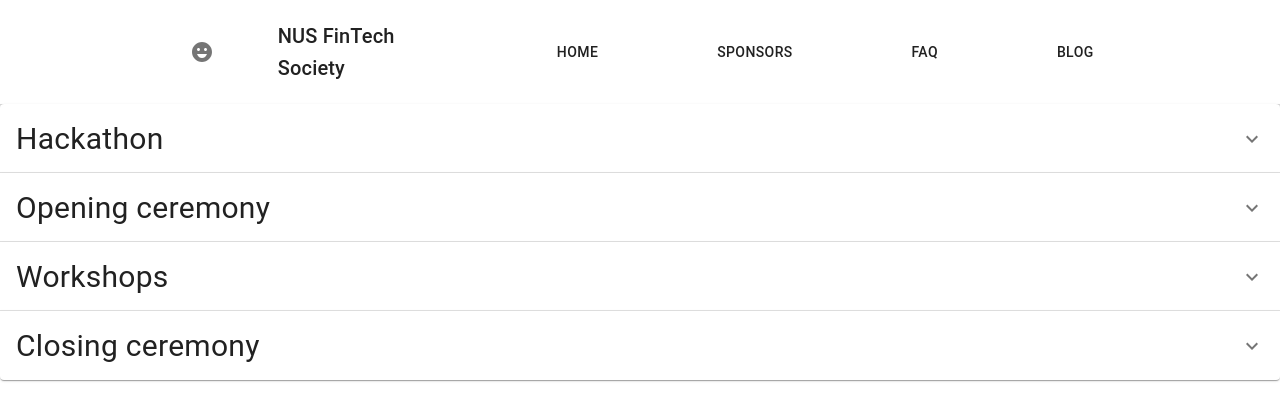
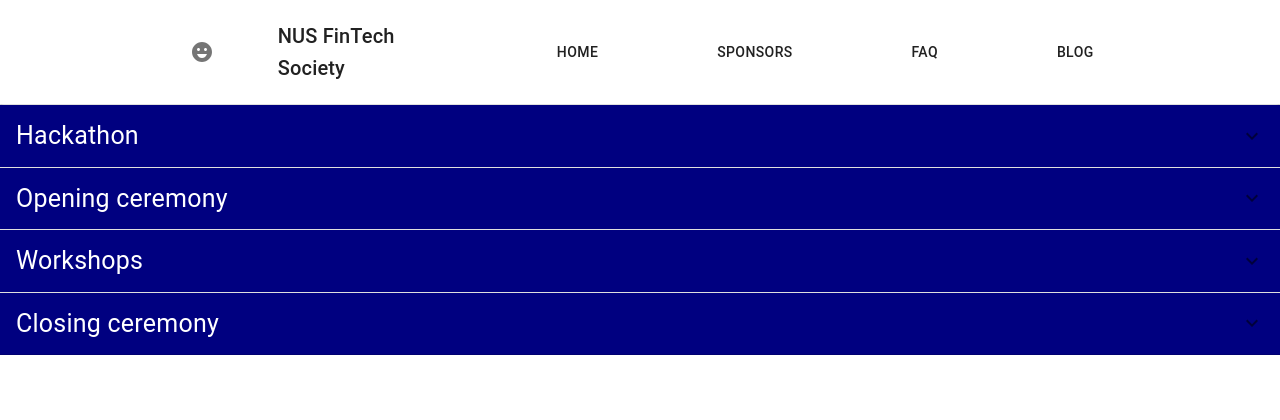
Before and after one commit to NUS-Fintech-Society/SD_FTS_Month, a React (Create React App) app in the folder fintech-month/: page /faq in a window 1280 px wide. Shown: the top 420 px of the page. Built offline with nearby package versions, Linux system fonts and the light colour scheme; the HTML template or start-up script is replaced by a standard one.

Commit message:
Changed Accordion Color

```diff
--- a/fintech-month/src/pages/faq/FaqPage.js
+++ b/fintech-month/src/pages/faq/FaqPage.js
@@ -1,11 +1,49 @@
 import React from 'react';
 import { makeStyles } from '@material-ui/core/styles';
-import Accordion from '@material-ui/core/Accordion';
-import AccordionSummary from '@material-ui/core/AccordionSummary';
+import {Grid,Box,Container} from '@material-ui/core';
+import {withStyles} from '@material-ui/core/styles';
 import AccordionDetails from '@material-ui/core/AccordionDetails';
 import Typography from '@material-ui/core/Typography';
 import ExpandMoreIcon from '@material-ui/icons/ExpandMore';
+import MuiAccordion from '@material-ui/core/Accordion';
+import MuiAccordionSummary from '@material-ui/core/AccordionSummary';
 
+
+
+const Accordion = withStyles({
+  root: {
+    borderTop: '1px solid rgba(0, 0, 0, .125)',
+    boxShadow: 'none',
+    '&:not(:last-child)': {
+      borderBottom: 0,
+    },
+    '&:before': {
+      display: 'none',
+    },
+    '&$expanded': {
+      margin: 'auto',
+    },
+  },
+  expanded: {},
+})(MuiAccordion);
+
+const AccordionSummary = withStyles({
+  root: {
+    backgroundColor: 'rgba(0, 0, 0, .03)',
+    borderBottom: '1px solid rgba(0, 0, 0, .125)',
+    marginBottom: -1,
+    minHeight: 56,
+    '&$expanded': {
+      minHeight: 56,
+    },
+  },
+  content: {
+    '&$expanded': {
+      margin: '12px 0',
+    },
+  },
+  expanded: {},
+})(MuiAccordionSummary);
 
 const useStyles = makeStyles((theme) => ({
   root: {
@@ -16,8 +54,10 @@ const useStyles = makeStyles((theme) => ({
     flexDirection: 'column',
   },
   heading: {
-    fontSize: theme.typography.pxToRem(30),
+    fontSize: theme.typography.pxToRem(25),
     fontWeight: theme.typography.fontWeightRegular,
+    color: '#FFFFFF',
+
   },
   questions: {
     fontSize: theme.typography.pxToRem(20),
@@ -30,6 +70,10 @@ const useStyles = makeStyles((theme) => ({
     padding: '0 16px'
 
   },
+  accordionSummary:{
+    backgroundColor: "#000080",
+  },
+
 }));
 
 export default function FaqPage() {
@@ -42,6 +86,7 @@ export default function FaqPage() {
           expandIcon={<ExpandMoreIcon />}
           aria-controls="panel1a-content"
           id="panel1a-header"
+          className={classes.accordionSummary}
         >
           <Typography className={classes.heading}>Hackathon</Typography>
         </AccordionSummary>
@@ -118,6 +163,7 @@ export default function FaqPage() {
           expandIcon={<ExpandMoreIcon />}
           aria-controls="panel2a-content"
           id="panel2a-header"
+          className={classes.accordionSummary}
         >
           <Typography className={classes.heading}>Opening ceremony</Typography>
         </AccordionSummary>
@@ -142,6 +188,7 @@ export default function FaqPage() {
           expandIcon={<ExpandMoreIcon />}
           aria-controls="panel2a-content"
           id="panel2a-header"
+          className={classes.accordionSummary}
         >
           <Typography className={classes.heading}>Workshops</Typography>
         </AccordionSummary>
@@ -187,11 +234,14 @@ export default function FaqPage() {
         </AccordionDetails>
       </Accordion>
 
+
+
       <Accordion>
         <AccordionSummary
           expandIcon={<ExpandMoreIcon />}
           aria-controls="panel2a-content"
           id="panel2a-header"
+          className={classes.accordionSummary}
         >
           <Typography className={classes.heading}>Closing ceremony</Typography>
         </AccordionSummary>
@@ -211,7 +261,10 @@ export default function FaqPage() {
         </AccordionDetails>
       </Accordion>
 
+      </div>
 
-    </div>
+
+
+
   );
 }
```
